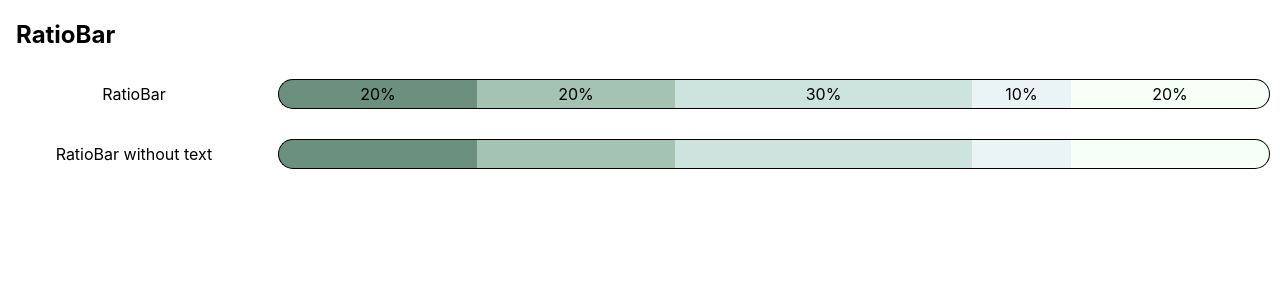
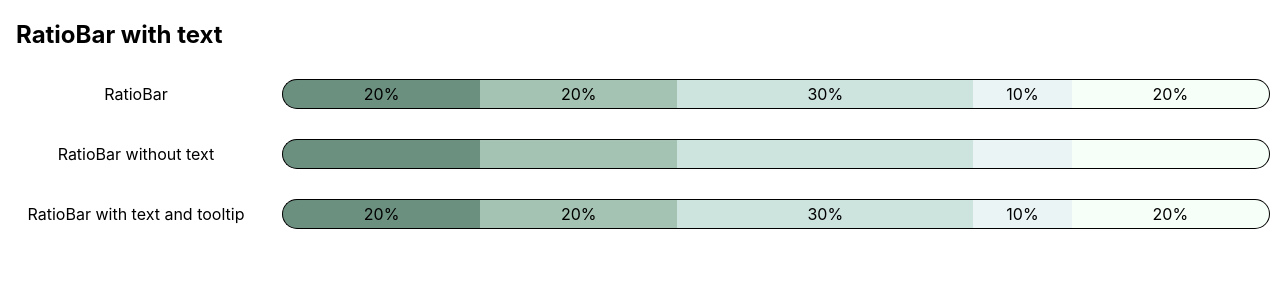
Before and after one commit to ghckss/CustomComponents, a React (Create React App) app: page /ratioBar in a window 1280 px wide. Shown: the top 300 px of the page. Built offline with nearby package versions, Linux system fonts and the light colour scheme.

Commit message:
RatioBar with tooltip

```diff
--- a/src/components/RatioBar/index.js
+++ b/src/components/RatioBar/index.js
@@ -1,7 +1,7 @@
 import React from "react";
 import "./index.scss";
 
-const RatioBar = ({ ratios, colors, text = true }) => {
+const RatioBar = ({ ratios, colors, text = false, tooltip = false }) => {
   let sum = 0;
 
   const currentColors =
@@ -26,13 +26,19 @@ const RatioBar = ({ ratios, colors, text = true }) => {
         key={index}
         className="bar"
         style={{ width: `${ratio}%`, backgroundColor }}
+        show-tooltip={`${tooltip}`}
+        data-tooltip-text={`${ratio}%`}
       >
         {text ? `${ratio}%` : ""}
       </div>
     );
   });
 
-  return <div className="ratio-bar">{ratioBar}</div>;
+  return (
+    <div className="ratio-bar-component">
+      <div className="ratio-bar">{ratioBar}</div>
+    </div>
+  );
 };
 
 export default RatioBar;
--- a/src/components/RatioBar/index.scss
+++ b/src/components/RatioBar/index.scss
@@ -1,5 +1,6 @@
-div.ratio-bar {
+div.ratio-bar-component {
   width: 80%;
+  & > div.ratio-bar {
     display: flex;
     height: 30px;
     margin: 10px;
@@ -19,3 +20,21 @@ div.ratio-bar {
       }
     }
   }
+}
+
+[show-tooltip="true"][data-tooltip-text]:hover:after {
+  content: attr(data-tooltip-text);
+  color: #ffffff;
+  font-size: 12px;
+  text-align: center;
+
+  position: absolute;
+  margin-top: 72px;
+  padding: 7px 12px;
+  background-color: rgba(0, 0, 0, 0.8);
+  border-radius: 5px;
+
+  min-width: 100px;
+
+  z-index: 9999;
+}
--- a/src/containers/RatioBar/index.js
+++ b/src/containers/RatioBar/index.js
@@ -8,14 +8,18 @@ const RatioBarShowcase = () => {
 
   return (
     <div>
-      <h2 className="title">RatioBar</h2>
+      <h2 className="title">RatioBar with text</h2>
       <div className="row">
         <div className="type">RatioBar</div>
-        <RatioBar ratios={ratios} colors={colors} />
+        <RatioBar ratios={ratios} colors={colors} text={true} />
       </div>
       <div className="row">
         <div className="type">RatioBar without text</div>
         <RatioBar ratios={ratios} colors={colors} text={false} />
+      </div>
+      <div className="row">
+        <div className="type">RatioBar with text and tooltip</div>
+        <RatioBar ratios={ratios} colors={colors} text={true} tooltip={true} />
       </div>
     </div>
   );
```
Lines whose indentation alone changed are shown as unchanged.
